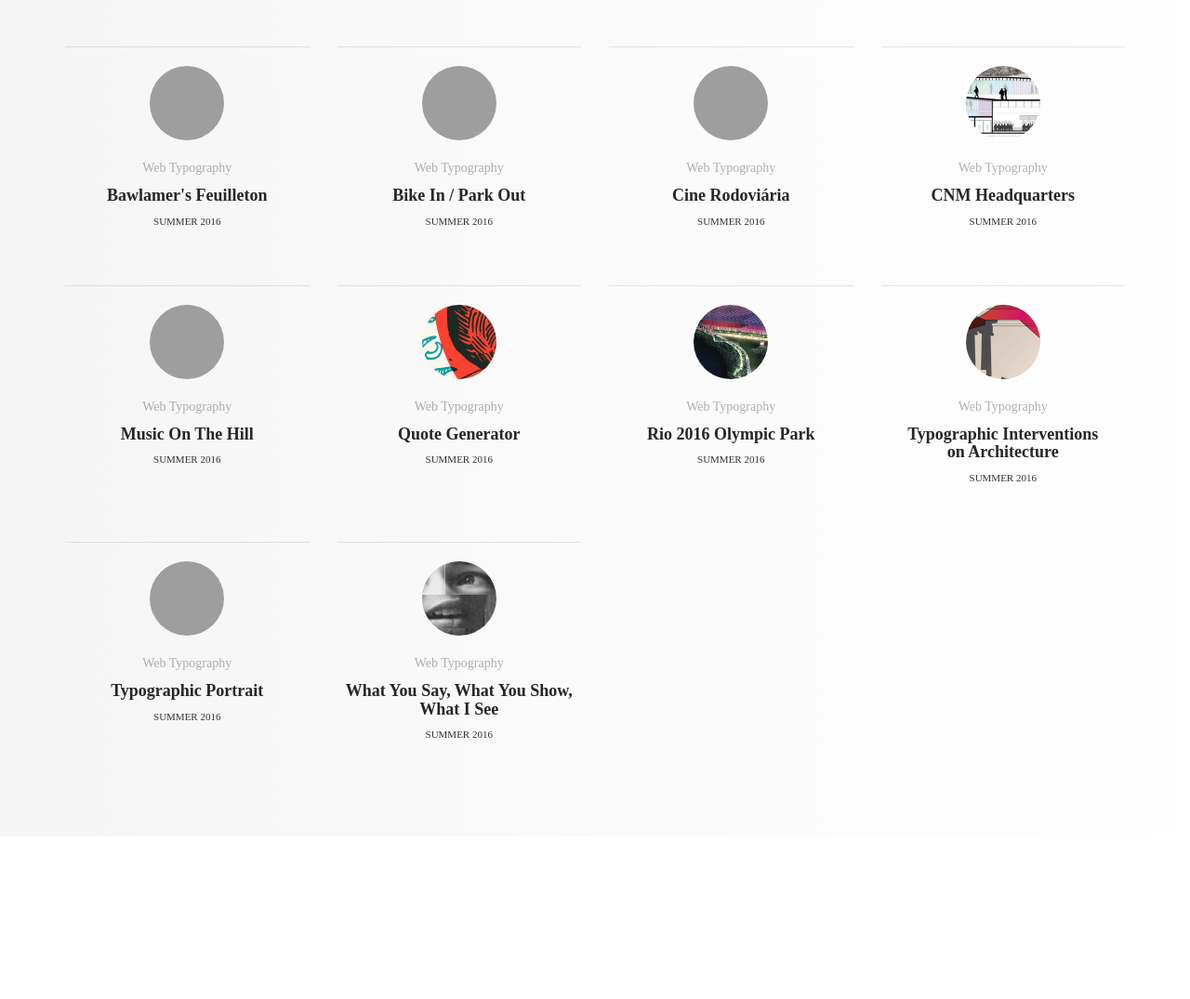
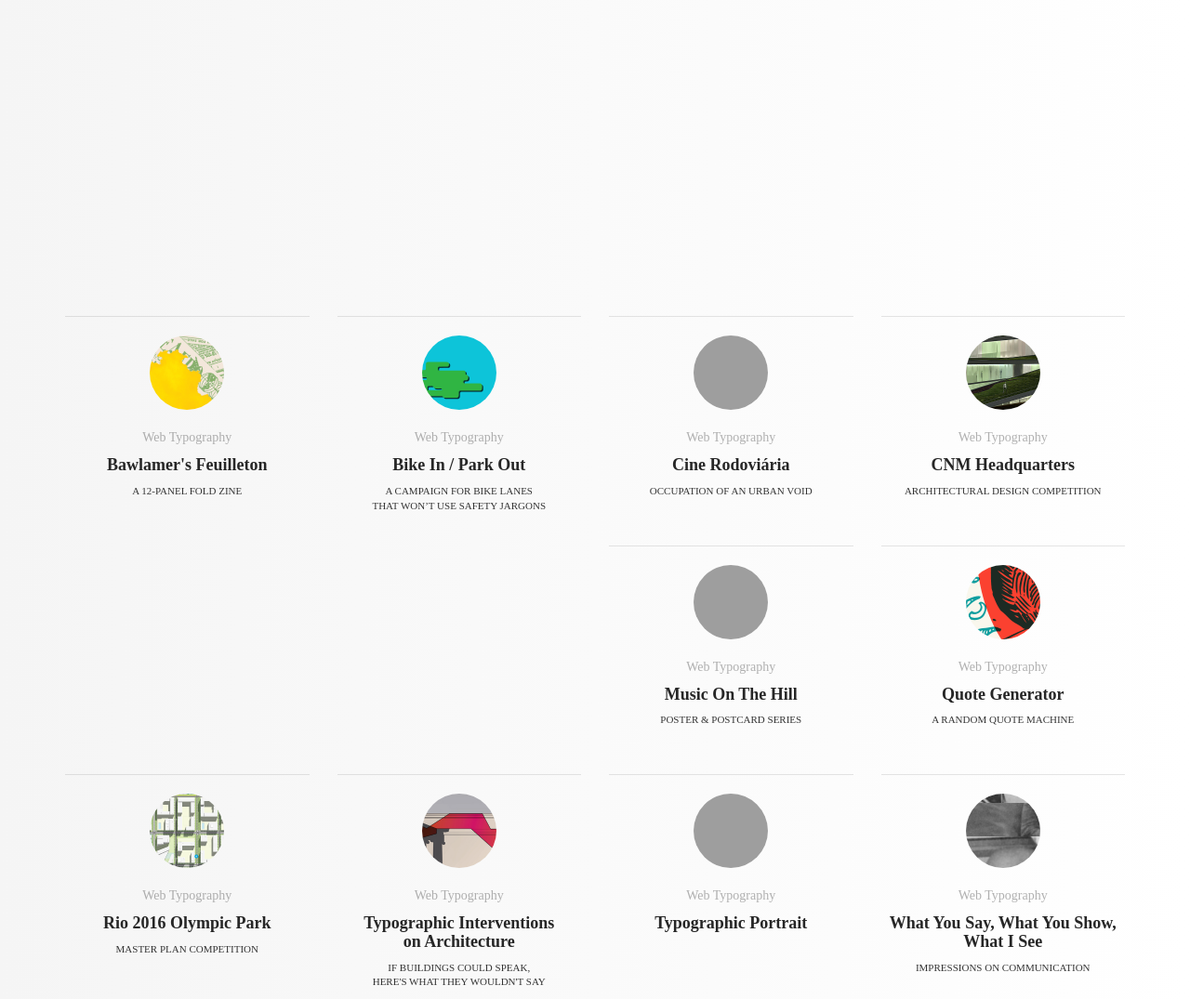
Before and after one commit to carolineportugal/estudioporto, a Jekyll site: the page built from index.html, in a window 1280 px wide. Shown: the whole page at 93% size. Built offline with Jekyll 4.4.1, drawn with Linux system fonts in a browser that asks for light colours; nearby versions of some CDN libraries; some web fonts are replaced; before the commit the page ends 900 px from its top, so only the background shows below that; grey boxes are pictures that could not be loaded.

Commit message:
building home page

```diff
--- a/_projects/bawlamers-feuilleton.html
+++ b/_projects/bawlamers-feuilleton.html
@@ -5,6 +5,7 @@ subtitle: A 12-Panel Fold Zine
 season: Autumn 2014
 category: Print Design & Typography
 order:
+image: bawlamers-feuilleton.png
 description: "A zine with content and visual aesthetic inspired by Baltimore’s early industrial days, neon and strippers. And David Byrne."
 ---
 
--- a/_projects/bike-in-park-out.html
+++ b/_projects/bike-in-park-out.html
@@ -5,6 +5,7 @@ subtitle: A Campaign For Bike Lanes<br> That Won’t Use Safety Jargons
 season: Winter 2014
 category: Illustration & Film
 order:
+image: bike-in-park-out.png
 description: "This video is a small campaign for biking in and parking out—a simple inversion of placement of bike and parking lanes. It illustrates an easy, possible and inexpensive fix that can do more than save lives, it can also make for better days. Instead of focusing on safety jargons about traffic, bike ethics, helmets and etc,—which are indeed important topics, but have been heavily used—the intention was to create a lighthearted video that, by comparison, elucidates two contrasting daily experiences."
 ---
 
--- a/_sass/_home.scss
+++ b/_sass/_home.scss
@@ -85,9 +85,10 @@
 #home{
   @include background-offwhite();
   min-height:100vh;
+  padding-top:30rem;
 
   .project-wrapper{
-    margin-top:5rem;
+    margin-top:4rem;
     text-align: center;
     border-top:1px solid rgba(black, .1);
     padding-top:2rem;
--- a/index.html
+++ b/index.html
@@ -11,7 +11,7 @@ layout: default
 
       {% for project in site.projects %}
 
-      <div class="col-sm-4 col-md-3">
+      <div class="col-sm-3">
         <div class="project-wrapper">
           <div class="image" style="background: url('/media/thumbs/{{ project.image }}'); background-position:center;
           background-size: cover;"></div>
@@ -19,7 +19,7 @@ layout: default
           <a class="post-link" href="{{ project.url | prepend: site.baseurl }}">
             <h4>{{project.title}}</h4>
           </a>
-          <p class="date">Summer 2016</p>
+          <p class="date">{{project.subtitle}}</p>
         </div>
       </div>
 
```
Also changed, not shown: media/thumbs/bawlamers-feuilleton.png (added), media/thumbs/bike-in-park-out.png (added), media/thumbs/cnm-headquarters.png, media/thumbs/rio-2016-olympics.png, media/thumbs/typographic-interventions.png, media/thumbs/what-you-say.png.
